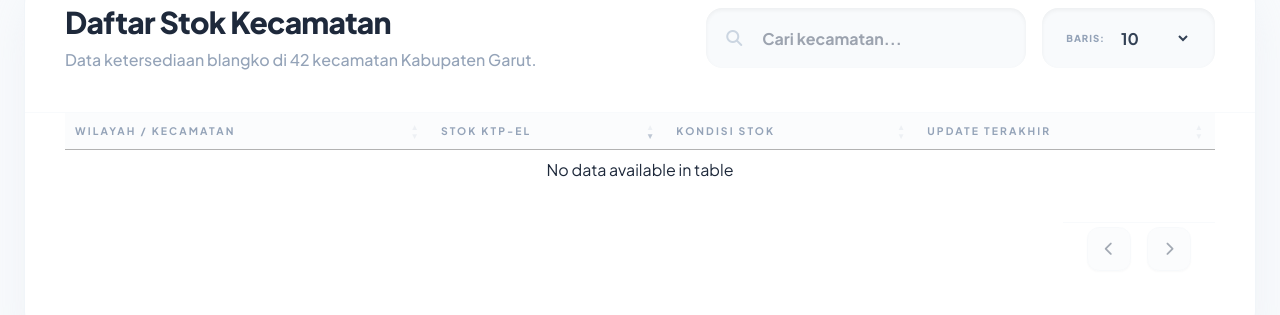
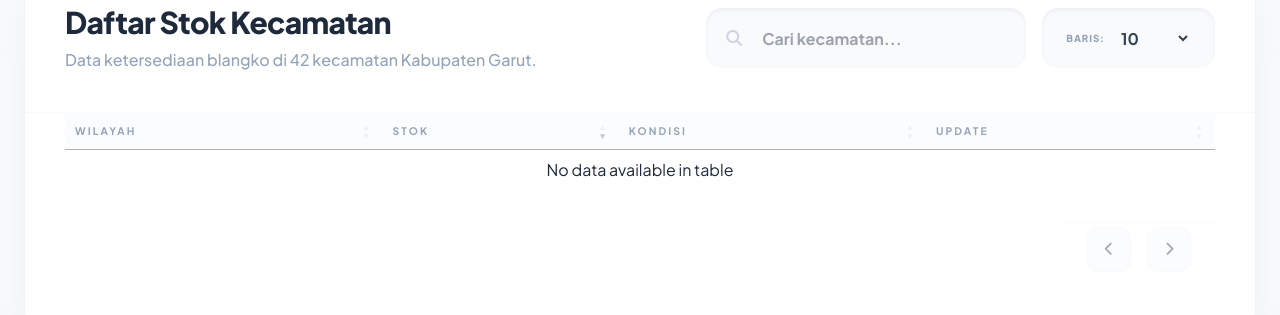
Before and after one commit to rzkdmln/DOMBA, a Flask app: page / in a window 1280 px wide. Shown: the part 1637-1952 px from the top of the page. Run offline with Flask 3, Linux system fonts and the light colour scheme; data that the repository does not hold is empty; grey boxes are pictures that could not be loaded.

Commit message:
Perbaikan header tabel, konfigurasi HTTPS, dan update gitignore
Frontend: Merapikan label pada header tabel di halaman index.html (menghapus teks tambahan seperti "/ Kecamatan", "KTP-el", dll agar lebih bersih).
Keamanan: Set force_https=False pada Flask-Talisman untuk menghindari masalah redirect di lingkungan tertentu.
Repository: Update .gitignore dan sinkronisasi file .env.

```diff
--- a/app/__init__.py
+++ b/app/__init__.py
@@ -53,7 +53,7 @@ def create_app(config_class=Config):
     talisman.init_app(
         app,
         content_security_policy=csp,
-        force_https=False if app.debug else True,
+        force_https=False,
         permissions_policy={
             'geolocation': 'self'
         }
--- a/app/templates/public/index.html
+++ b/app/templates/public/index.html
@@ -151,10 +151,10 @@
                 <table class="w-full text-left" id="dataTable">
                     <thead>
                             <tr class="bg-slate-50/50">
-                                <th class="px-4 md:px-10 py-5 text-[0.65rem] font-black text-slate-400 uppercase tracking-[0.2em]">Wilayah / Kecamatan</th>
-                                <th class="px-4 md:px-8 py-5 text-right text-[0.65rem] font-black text-slate-400 uppercase tracking-[0.2em]">Stok KTP-el</th>
-                                <th class="px-4 md:px-8 py-5 text-center text-[0.65rem] font-black text-slate-400 uppercase tracking-[0.2em]">Kondisi Stok</th>
-                                <th class="px-4 md:px-8 py-5 text-right text-[0.65rem] font-black text-slate-400 uppercase tracking-[0.2em]">Update Terakhir</th>
+                                <th class="px-4 md:px-10 py-5 text-[0.65rem] font-black text-slate-400 uppercase tracking-[0.2em]">Wilayah</th>
+                                <th class="px-4 md:px-8 py-5 text-right text-[0.65rem] font-black text-slate-400 uppercase tracking-[0.2em]">Stok</th>
+                                <th class="px-4 md:px-8 py-5 text-center text-[0.65rem] font-black text-slate-400 uppercase tracking-[0.2em]">Kondisi</th>
+                                <th class="px-4 md:px-8 py-5 text-right text-[0.65rem] font-black text-slate-400 uppercase tracking-[0.2em]">Update</th>
                         </tr>
                     </thead>
                     <tbody class="divide-y divide-slate-100">
```
Also changed, not shown: 2 other files.
